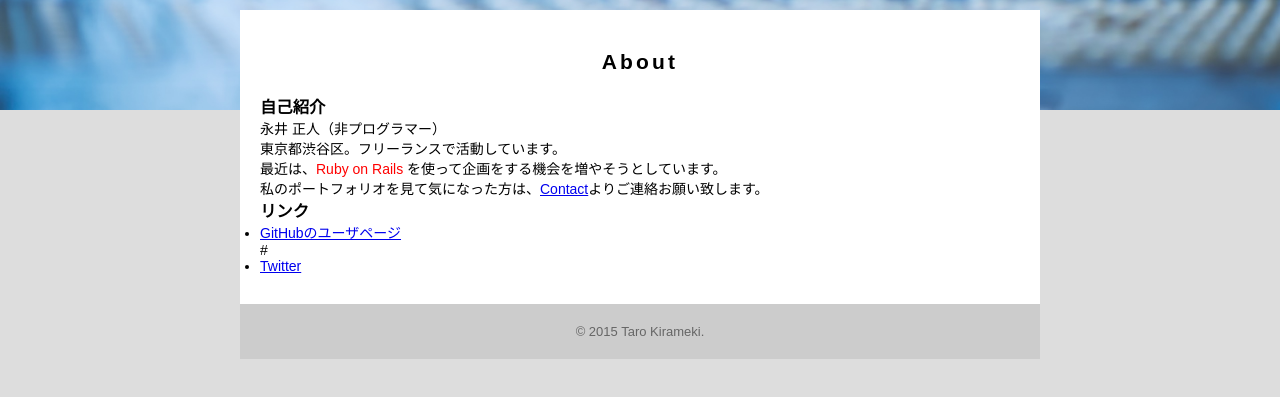
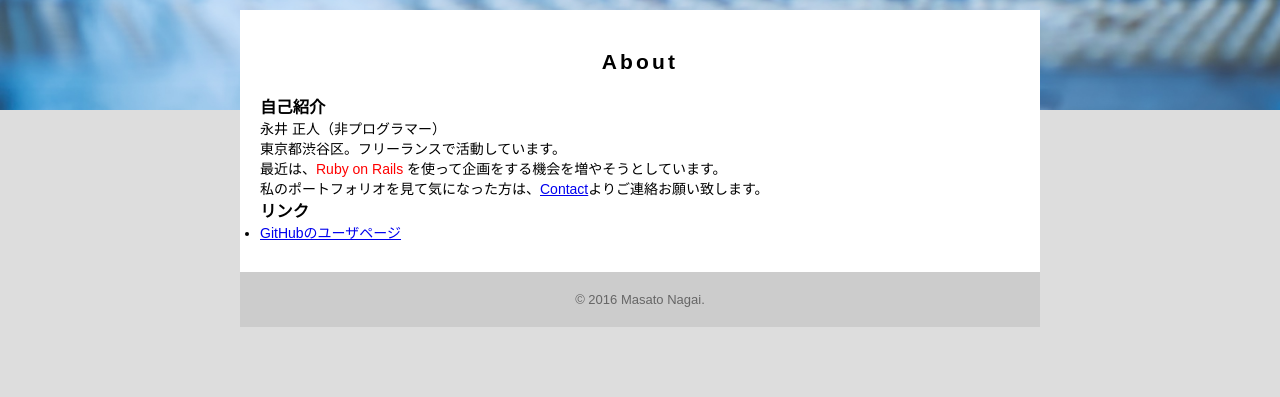
Before and after one commit to sutemn/sutemn.github.io, a plain HTML site: page about.html in a window 1280 px wide. Shown: the part 269-666 px from the top of the page. Drawn offline with Linux system fonts and the light colour scheme.

Commit message:
2nd commit

```diff
--- a/about.html
+++ b/about.html
@@ -30,11 +30,11 @@
         <h3>リンク</h3>
         <ul>
           <li><a href="https://github.com/sutemn" target="_blank">GitHubのユーザページ</a></li>
-          # <li><a href="https://twitter.com/tarokirameki" target="_blank">Twitter</a></li>
+
         </ul>
       </section>
       <footer>
-        <p>&copy; 2015 Taro Kirameki.</p>
+        <p>&copy; 2016 Masato Nagai.</p>
       </footer>
     </div>
   </body>
```
